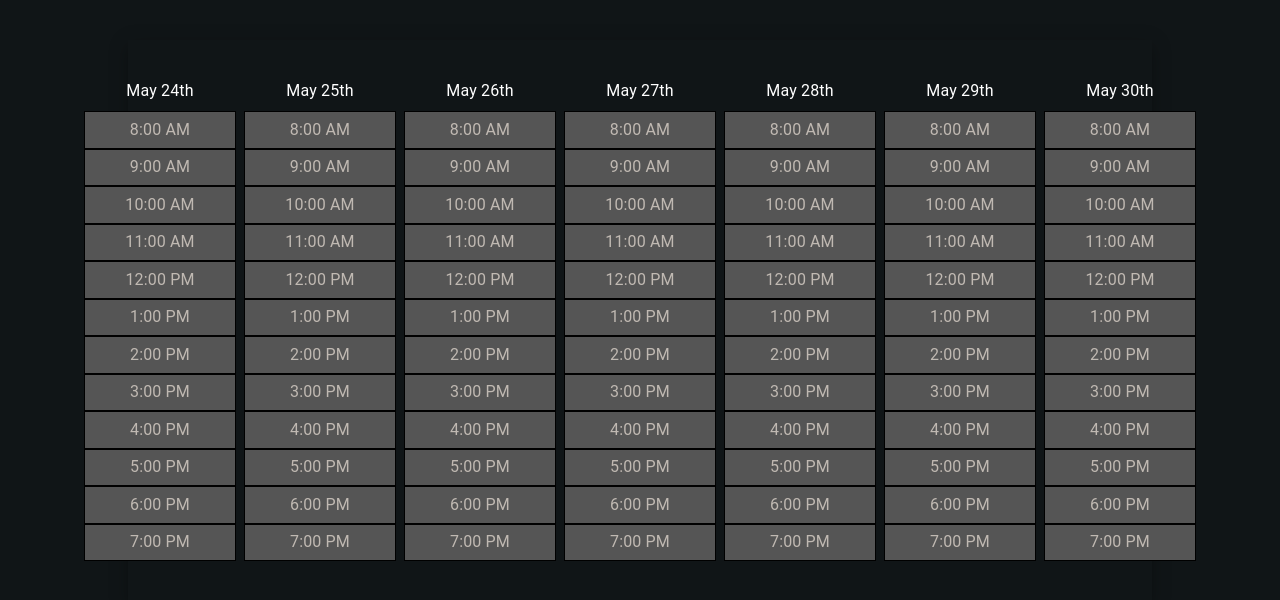
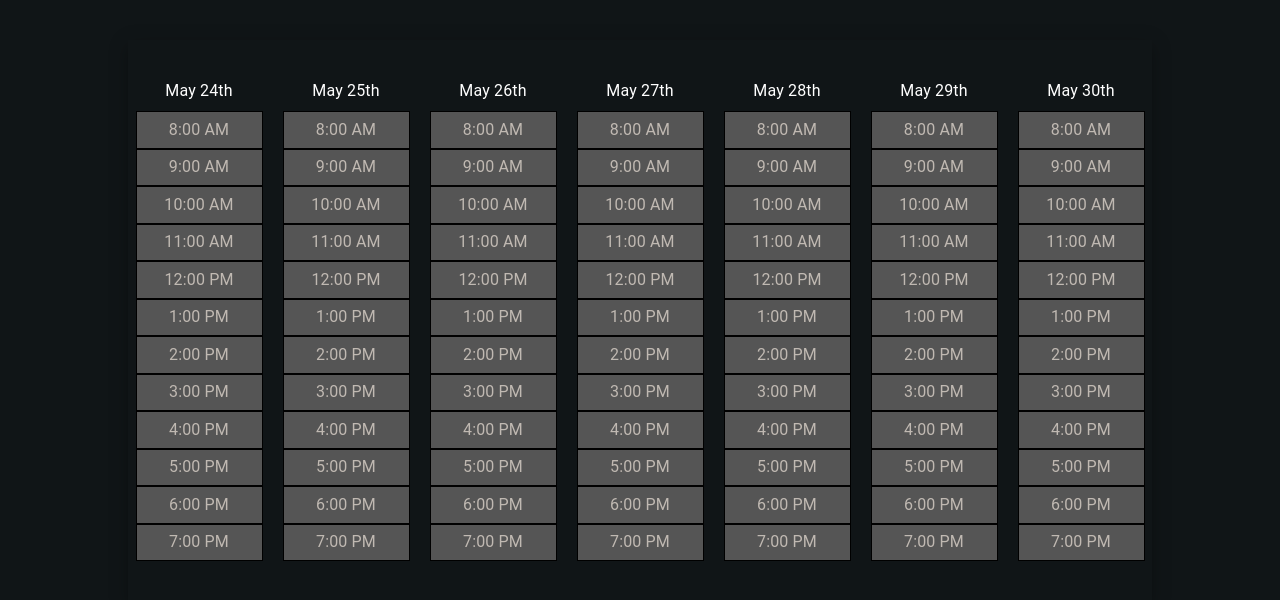
Before and after one commit to dev-pigeon/tache-time, a React (Vite) app in the folder client/: page / in a window 1280 px wide. Shown: the top 600 px of the page. Built offline with nearby package versions, Linux system fonts and the light colour scheme.

Commit message:
updated day and time unit widths

```diff
--- a/client/src/components/CalendarContainer.tsx
+++ b/client/src/components/CalendarContainer.tsx
@@ -16,7 +16,7 @@ const CalendarContainer = () => {
     <Stack
       height={() => calendarContainerHook.getCalendarContainerHeight()}
       direction={"row"}
-      gap={0.5}
+      gap={2}
       id="calendar-container"
       sx={{ boxShadow: 10 }}
     >
--- a/client/src/styles/DateContainer.css
+++ b/client/src/styles/DateContainer.css
@@ -1,5 +1,5 @@
 .time-unit-container {
-    width:150px;
+    width:125px;
     background-color:#555555;
     align-items: center;
     justify-content: center;
@@ -9,7 +9,7 @@
 .date-container {
     align-items: center;
     display: flex;
-    width: 150px;
+    width: 125px;
     padding:3px
 }
 
--- a/client/src/styles/TimeUnit.css
+++ b/client/src/styles/TimeUnit.css
@@ -4,7 +4,7 @@
     justify-content: center;
     align-items: center;
     display: flex;
-    width: 150px;
+    width: 125px;
 }
 
 .time-unit-typography {
```
